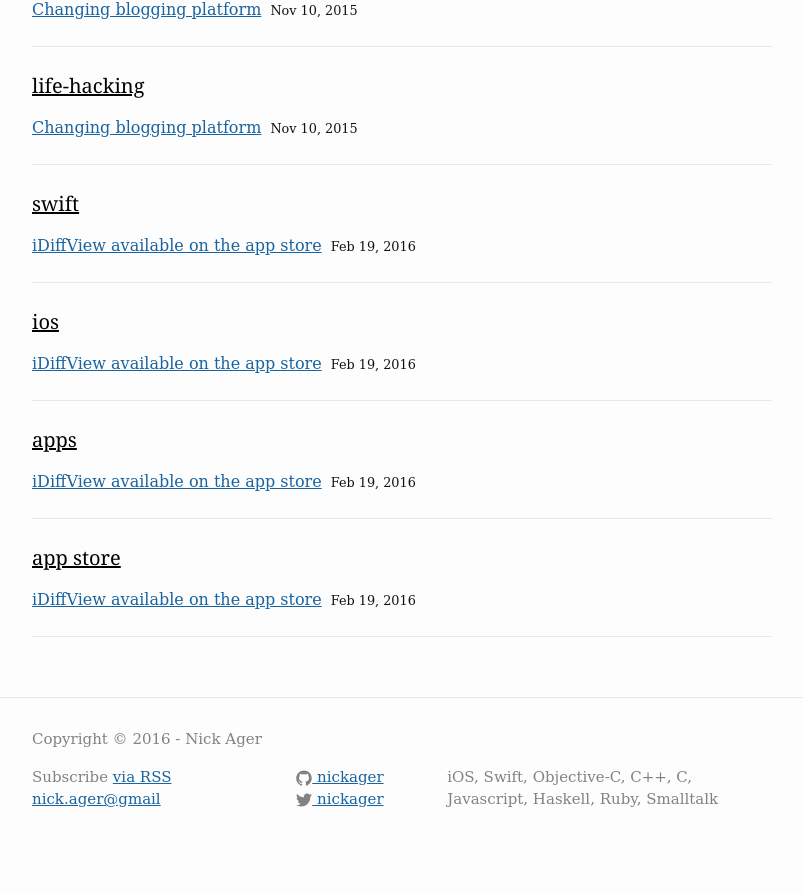
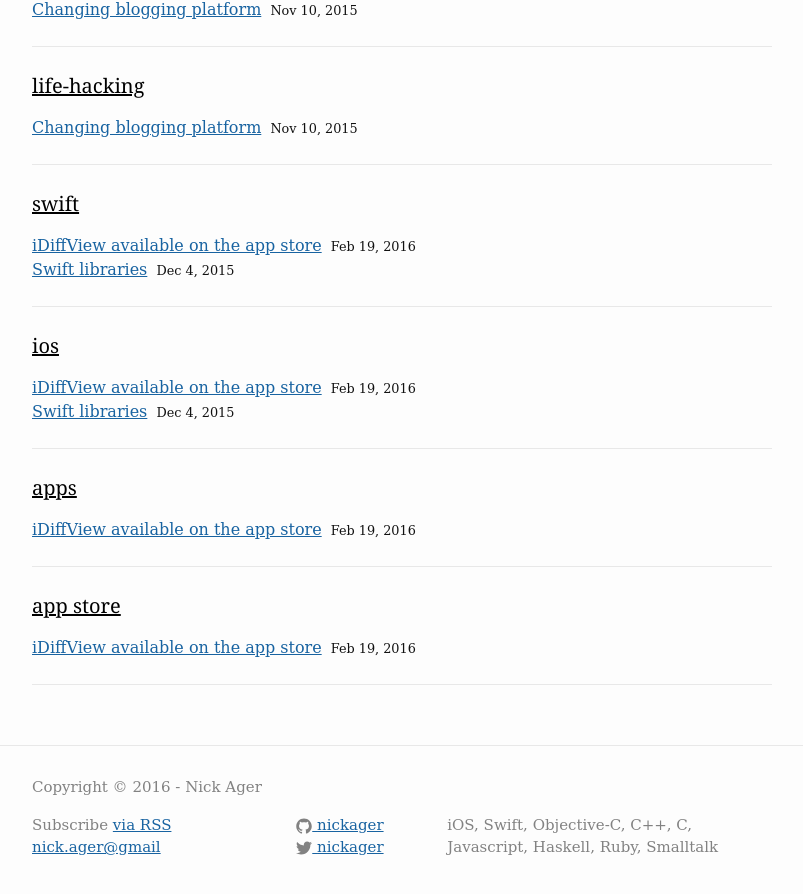
Before and after one commit to NickAger/nickager.github.io, a Jekyll site: the page built from tags.md, in a window 1280 px wide and 900 px high, scrolled down 5493 px. Shown: the top 894 px of the window, without its empty margins (238-1041 px from the left). Built offline with Jekyll 4.4.1, drawn with Linux system fonts in a browser that asks for light colours; some web fonts are replaced; before the commit the page ends 6364 px from its top, so only the background shows below that.

Commit message:
added tags

```diff
--- a/_posts/2015-12-04-swift-libaries.md
+++ b/_posts/2015-12-04-swift-libaries.md
@@ -2,6 +2,7 @@
 layout: post
 title: "Swift libraries"
 date: 2015-12-04
+tags: [Swift, iOS]
 ---
 Some potentially useful Swift libraries:
 
```
